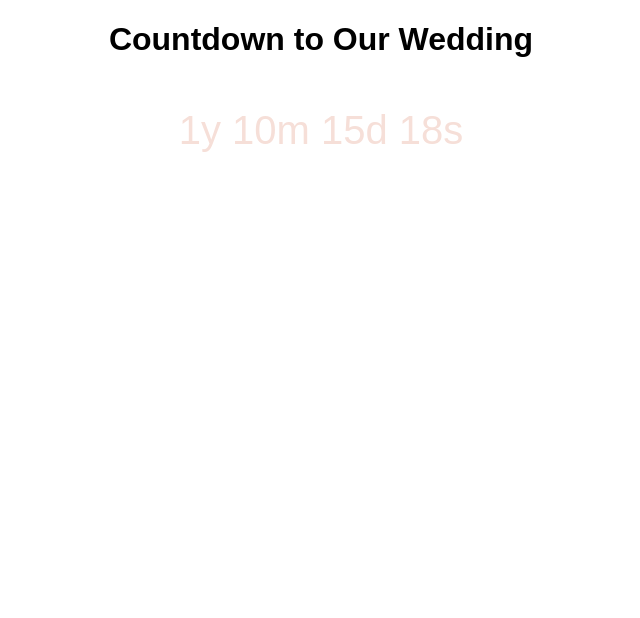
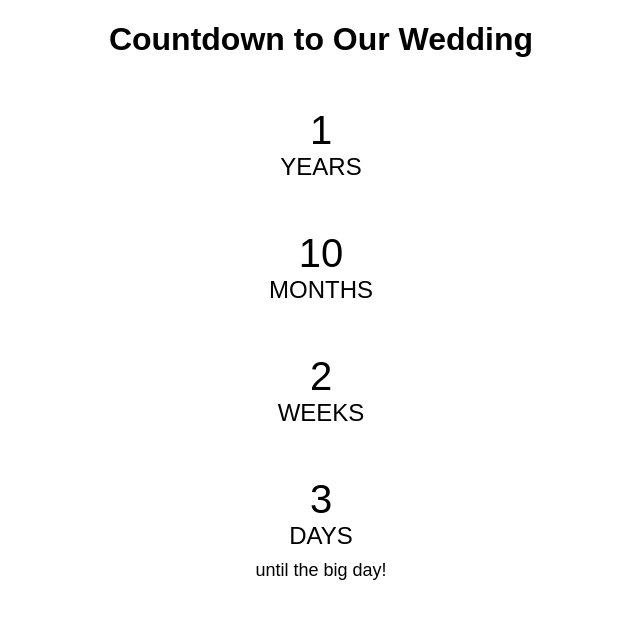
Before and after one commit to blue-cherbil/notion-countdown-timer, a plain HTML site: page index.html in a window 1280 px wide. Shown: the whole page, without its empty margins (319-959 px from the left). Drawn offline with Linux system fonts and the light colour scheme.

Commit message:
Update2 index.html

```diff
--- a/index.html
+++ b/index.html
@@ -11,23 +11,32 @@
     .timer {
       font-size: 40px;
       margin-top: 50px;
-      color: #F6DFD8;
+      color: #000000;
+    }
+
+    .unit {
+      font-size: 24px;
+      text-transform: uppercase;
     }
 
     .message {
-      font-size: 24px;
-      margin-top: 20px;
-      color: #F6DFD8;
-    }
-
-    .heart {
-      color: #ff6398;
+      font-size: 18px;
+      margin-top: 10px;
+      color: #000000;
     }
   </style>
 </head>
 <body>
   <h1>Countdown to Our Wedding</h1>
   <div class="timer" id="countdown"></div>
+  <div class="unit">Years</div>
+  <div class="timer" id="months"></div>
+  <div class="unit">Months</div>
+  <div class="timer" id="weeks"></div>
+  <div class="unit">Weeks</div>
+  <div class="timer" id="days"></div>
+  <div class="unit">Days</div>
+  <div class="message">until the big day!</div>
 
   <script>
     // Set the wedding date
@@ -41,21 +50,26 @@
       // Find the distance between now and the wedding date
       var distance = weddingDate - now;
 
-      // Calculate years, months, days, hours, minutes, and seconds
+      // Calculate years, months, weeks, and days
       var years = Math.floor(distance / (1000 * 60 * 60 * 24 * 365));
       var months = Math.floor((distance % (1000 * 60 * 60 * 24 * 365)) / (1000 * 60 * 60 * 24 * 30));
-      var days = Math.floor((distance % (1000 * 60 * 60 * 24 * 30)) / (1000 * 60 * 60 * 24));
-      var hours = Math.floor((distance % (1000 * 60 * 60 * 24)) / (1000 * 60 * 60));
-      var minutes = Math.floor((distance % (1000 * 60 * 60)) / (1000 * 60));
-      var seconds = Math.floor((distance % (1000 * 60)) / 1000);
+      var weeks = Math.floor((distance % (1000 * 60 * 60 * 24 * 30)) / (1000 * 60 * 60 * 24 * 7));
+      var days = Math.floor((distance % (1000 * 60 * 60 * 24 * 7)) / (1000 * 60 * 60 * 24));
 
       // Display the countdown
-      document.getElementById("countdown").innerHTML = years + "y " + months + "m " + days + "d " + seconds + "s";
+      document.getElementById("countdown").innerHTML = years;
+      document.getElementById("months").innerHTML = months;
+      document.getElementById("weeks").innerHTML = weeks;
+      document.getElementById("days").innerHTML = days;
 
       // Display a message when the countdown is finished
       if (distance < 0) {
         clearInterval(countdown);
         document.getElementById("countdown").innerHTML = "Congratulations!";
+        document.getElementById("months").innerHTML = "";
+        document.getElementById("weeks").innerHTML = "";
+        document.getElementById("days").innerHTML = "";
+        document.getElementsByClassName("message")[0].innerHTML = "You're getting married!";
       }
     }, 1000);
   </script>
```
